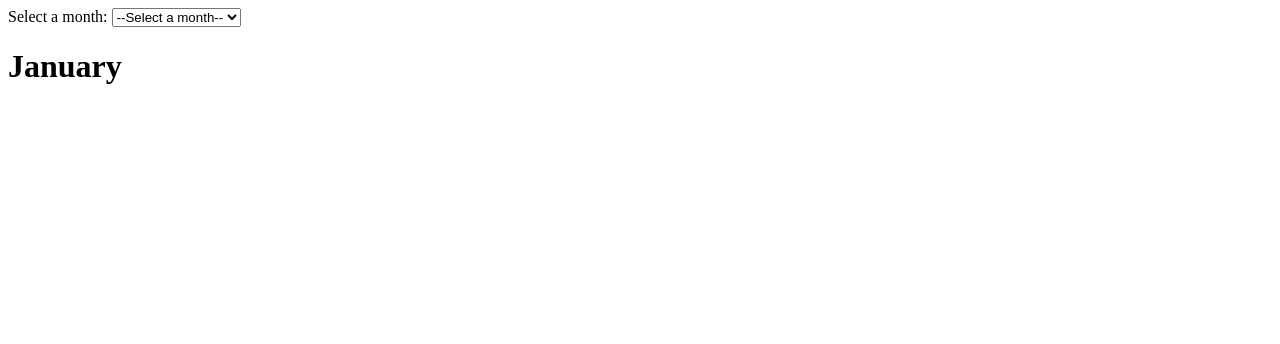
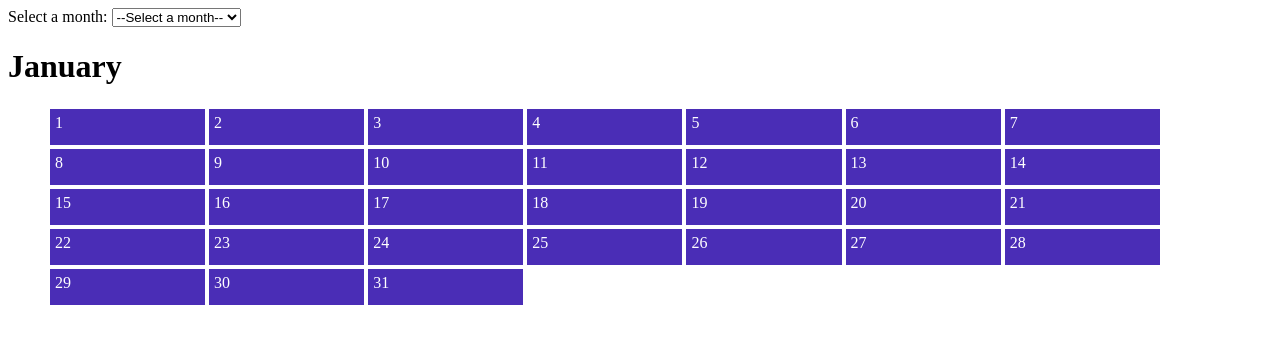
Before and after one commit to Snifty/calendar, a plain HTML site: page index.html in a window 1280 px wide. Drawn offline with Linux system fonts and the light colour scheme.

Commit message:
Added visualization of days, displays the right amount of days, still the functionality of changing is not working, but thats TODO for tomorrow

```diff
--- /dev/null
+++ b/index.css
@@ -0,0 +1,13 @@
+li {
+    display: block;
+    float: left;
+    width: 13%;
+    border: 2px solid white;
+    padding: 5px;
+    height: 40px;
+    background-color: #4A2DB6;
+    color: white;
+}
+* {
+    box-sizing: border-box;
+}
--- a/index.html
+++ b/index.html
@@ -1,6 +1,6 @@
 <!doctype html>
 <html lang="en">
-<link rel="stylesheet" href="main.css">
+<link rel="stylesheet" href="index.css">
 <head>
 	<meta charset="utf-8">
 	<title>Calendar</title>
@@ -24,6 +24,7 @@
 		<option value="December">December</option>
 	</select>
 	<h1></h1>
+	<ul></ul>
 </body>
 <script type="text/javascript" src="main.js"></script>
 </html>
--- a/main.js
+++ b/main.js
@@ -1,26 +1,29 @@
 let select = document.querySelector('select');
 let h1 = document.querySelector('h1');
+let list = document.querySelector('ul');
 
 select.onChange = function() {
 	let choice = select.value;
 	let days = 31;
+	console.log(choice);
 
-	if (choice == "February"){
+	if (choice === "February")
 		days = 28;
-	}
-	if (choice == "April" || choice == "June" || choice == "September" || choice == "November") {
+	if (choice === "April" || choice === "June" || choice === "September" || choice === "November")
 		days = 30;
-	}
+
 
 	createCalendar(days, choice);
 }
 
+
 function createCalendar(days, choice){
 	h1.textContent = choice;
 
-
-	for (let drawDays = 0; drawDays != days; drawDays++) {
-
+	for (let i = 1; i <= days; i++) {
+		let listItem = document.createElement('li');
+		listItem.textContent = i;
+		list.appendChild(listItem);
 	}
 }
 
```
